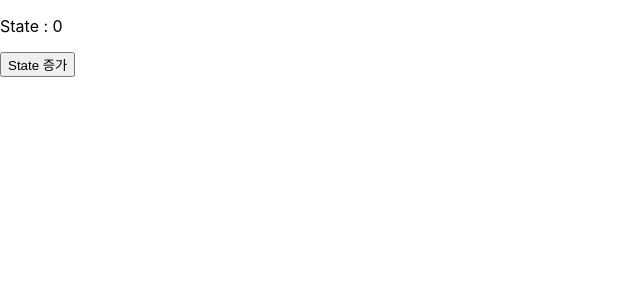
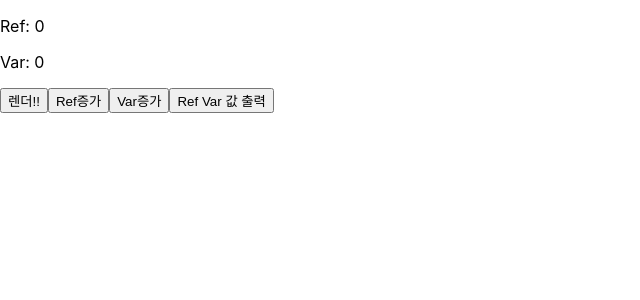
Before and after one commit to leehyeryeong/2023React_hooks, a React (Create React App) app: page / in a window 1280 px wide. Shown: the top 300 px of the page, without its empty margins (0-640 px from the left). Built offline with nearby package versions, Linux system fonts and the light colour scheme.

Commit message:
useRef의 변수

```diff
--- a/src/App.js
+++ b/src/App.js
@@ -1,18 +1,36 @@
-import React, { useState } from "react";
+import React, { useState, useRef } from "react";
 
 const App = () => {
-  const [count, setCount] = useState(0);
+  const [renderer, setRenderer] = useState(0);
+  const countRef = useRef(0);
+  let countVar = 0;
 
+  console.log(countRef);
   console.log("렌더링");
 
-  const increaseCountState = () => {
-    setCount(count + 1);
+  const doRendering = () => {
+    setRenderer(renderer + 1);
+  };
+  const increaseCountRef = () => {
+    countRef.current = countRef.current + 1;
+    console.log("Ref : ", countRef.current);
+  };
+  const increaseVar = () => {
+    countVar = countVar + 1;
+    console.log("var : ", countVar);
+  };
+  const printResult = () => {
+    console.log(`ref: ${countRef.current}, var: ${countVar}`);
   };
 
   return (
     <div>
-      <p>State : {count}</p>
-      <button onClick={increaseCountState}>State 증가</button>
+      <p>Ref: {countRef.current}</p>
+      <p>Var: {countVar}</p>
+      <button onClick={doRendering}>렌더!!</button>
+      <button onClick={increaseCountRef}>Ref증가</button>
+      <button onClick={increaseVar}>Var증가</button>
+      <button onClick={printResult}>Ref Var 값 출력</button>
     </div>
   );
 };
```
